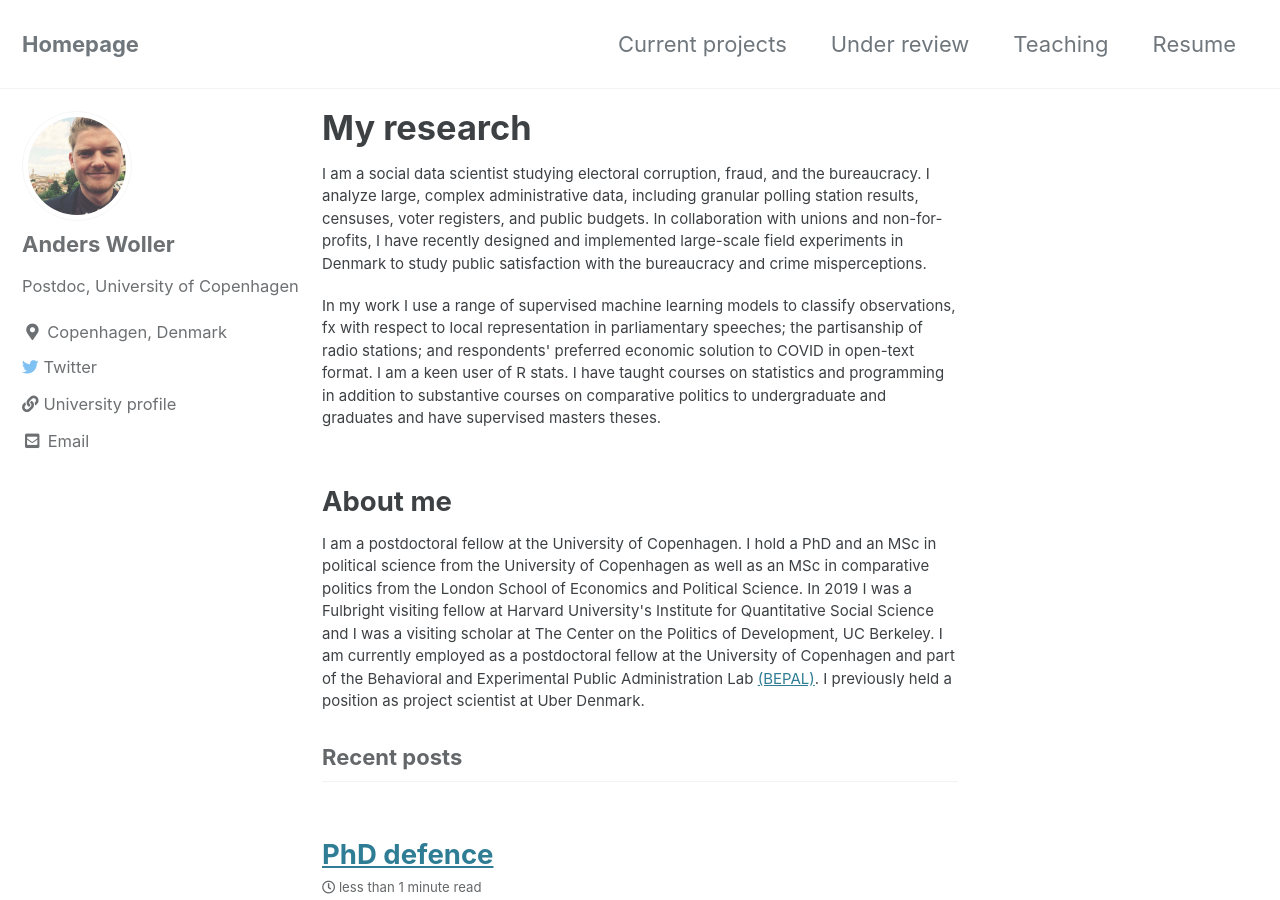
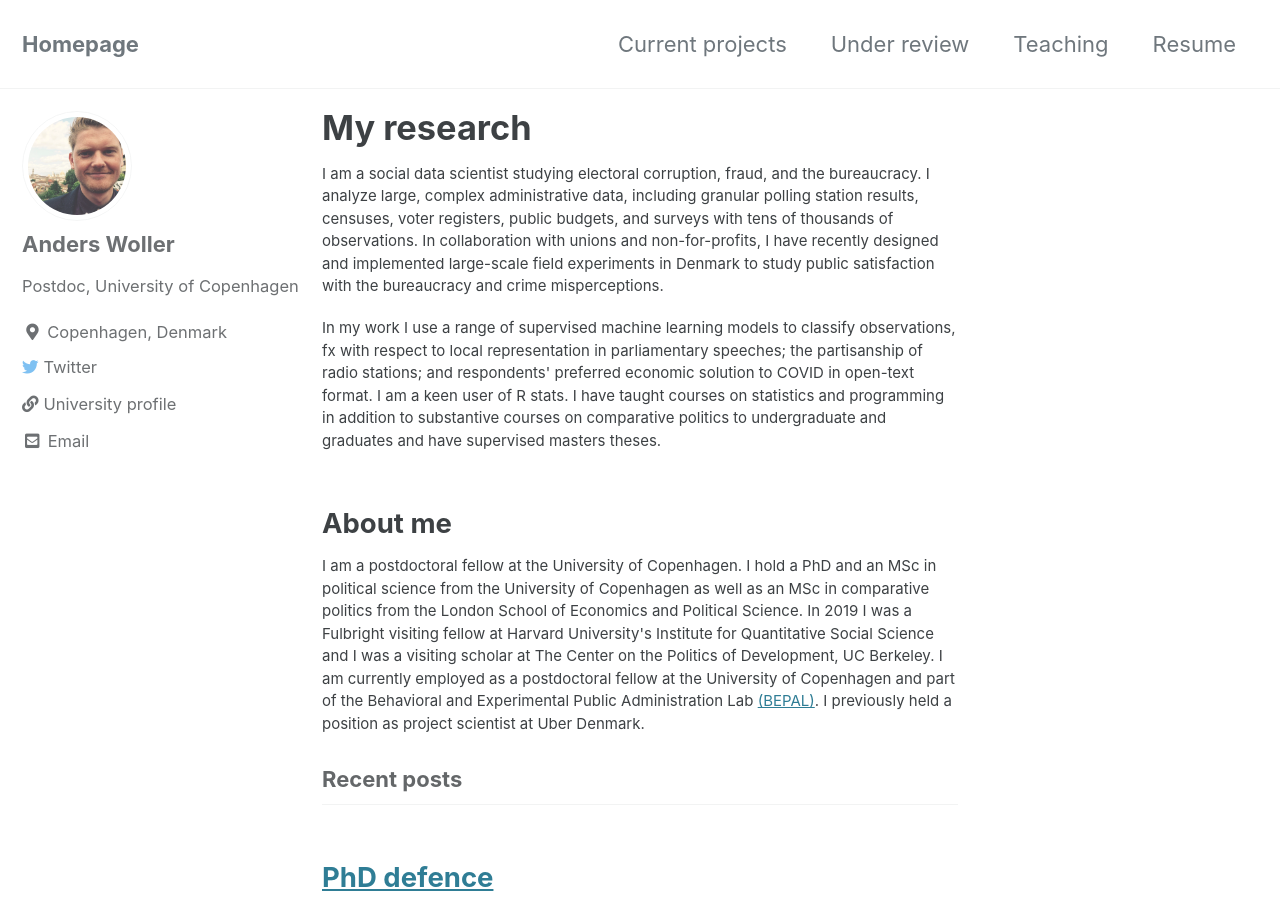
Before and after one commit to AndersWoller/AndersWoller.github.io, a Jekyll site: the page built from index.html, in a window 1280 px wide and 900 px high. Built offline with Jekyll 4.4.1, drawn with Linux system fonts in a browser that asks for light colours; cached includes are drawn as plain includes; the list of posts is cut into pages by our own code.

Commit message:
Update index.html

```diff
--- a/index.html
+++ b/index.html
@@ -5,7 +5,7 @@
 ---
 
 <p style="font-size:15px">  I am a social data scientist studying electoral corruption, fraud, and the bureaucracy.
-I analyze large, complex administrative data, including granular polling station results, censuses, voter registers, and public budgets.
+I analyze large, complex administrative data, including granular polling station results, censuses, voter registers, public budgets, and surveys with tens of thousands of observations.
 In collaboration with unions and non-for-profits, I have recently designed and implemented large-scale field experiments in Denmark to study public
 satisfaction with the bureaucracy and crime misperceptions.
 
```
